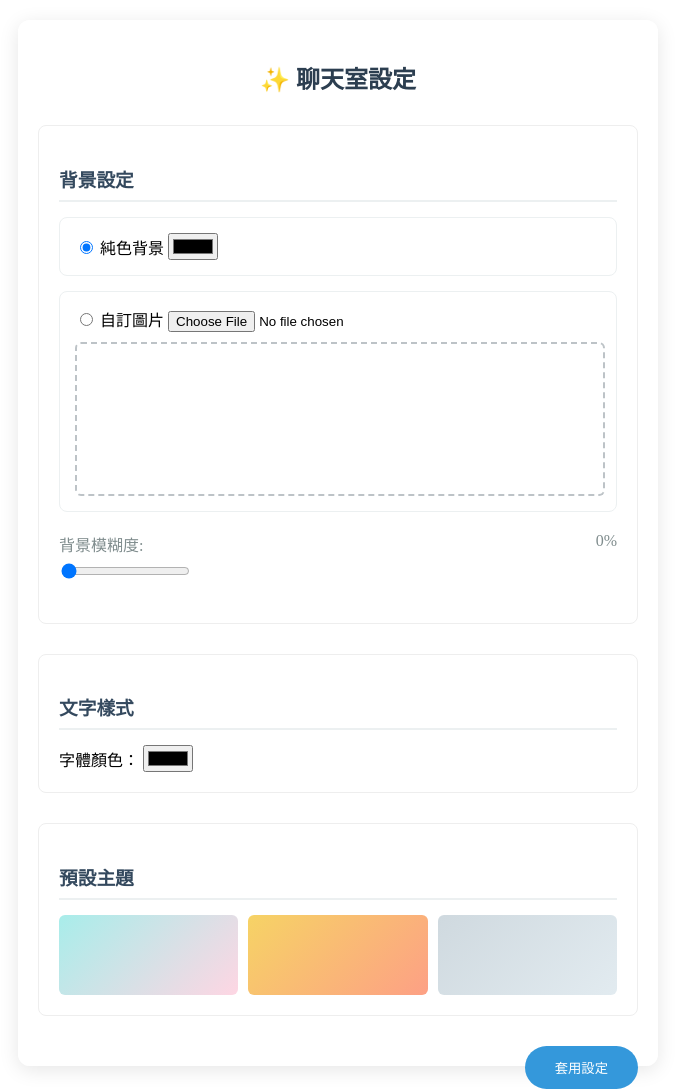
After one commit to kkasd132/chat-room, a Flask app: page /setting in a window 1280 px wide. The commit adds this page. Shown: the whole page, without its empty margins (302-977 px from the left). Run offline with Flask 3, Linux system fonts and the light colour scheme; a user stored in the database is signed in.

Commit message:
更新進度

```diff
--- a/app.py
+++ b/app.py
@@ -91,6 +91,11 @@ def reset_password():
         db.session.commit()
         return jsonify(success=True)
     return jsonify(success=False, message='帳號不存在')
+@app.route('/setting', methods=['GET'])
+def setting():
+    if "username" not in session:
+        return redirect("/login")
+    return render_template("setting.html", username=session["username"])
 
 @app.route('/logout')
 def logout():
--- /dev/null
+++ b/static/js/chat-room.js
@@ -0,0 +1,88 @@
+        // 初始化設定
+        function initSettings() {
+            // 從 localStorage 載入設定
+            const settings = JSON.parse(localStorage.getItem('chatSettings')) || {};
+
+            // 背景類型
+            if(settings.bgType === 'image') {
+                document.getElementById('bg-image').checked = true;
+                document.querySelector('.image-preview').style.backgroundImage = `url(${settings.bgImage})`;
+            } else {
+                document.getElementById('bg-color').checked = true;
+                document.querySelector('.color-picker').value = settings.bgColor || '#ffffff';
+            }
+
+            // 字體顏色
+            if(settings.fontColor) {
+                document.querySelector('.font-color-picker').value = settings.fontColor;
+            }
+
+            // 模糊度
+            if(settings.blurValue) {
+                document.getElementById('blur-range').value = settings.blurValue;
+                document.getElementById('blur-value').textContent = `${settings.blurValue * 10}%`;
+            }
+
+            // 事件監聽
+            document.querySelector('.image-upload').addEventListener('change', handleImageUpload);
+            document.getElementById('blur-range').addEventListener('input', updateBlurValue);
+            document.querySelectorAll('.theme-preset').forEach(preset => {
+                preset.addEventListener('click', applyPresetTheme);
+            });
+        }
+
+        function handleImageUpload(e) {
+            const file = e.target.files[0];
+            if (file) {
+                const reader = new FileReader();
+                reader.onload = function(event) {
+                    const preview = document.querySelector('.image-preview');
+                    preview.style.backgroundImage = `url(${event.target.result})`;
+                    localStorage.setItem('chatSettings', JSON.stringify({
+                        ...JSON.parse(localStorage.getItem('chatSettings') || '{}'),
+                        bgImage: event.target.result,
+                        bgType: 'image'
+                    }));
+                }
+                reader.readAsDataURL(file);
+            }
+        }
+
+        function updateBlurValue(e) {
+            const value = e.target.value;
+            document.getElementById('blur-value').textContent = `${value * 10}%`;
+            localStorage.setItem('chatSettings', JSON.stringify({
+                ...JSON.parse(localStorage.getItem('chatSettings') || '{}'),
+                blurValue: value
+            }));
+        }
+
+        function applyPresetTheme(e) {
+            const bgImage = e.target.style.backgroundImage;
+            document.querySelector('.image-preview').style.backgroundImage = bgImage;
+            localStorage.setItem('chatSettings', JSON.stringify({
+                ...JSON.parse(localStorage.getItem('chatSettings') || '{}'),
+                bgImage: bgImage.replace(/url\(["']?(.*?)["']?\)/, '$1'),
+                bgType: 'image'
+            }));
+        }
+
+function applySettings() {
+    const settings = JSON.parse(localStorage.getItem('chatSettings') || '{}');
+
+    // 應用背景
+    if(settings.bgType === 'image') {
+        document.body.style.background = `url(${settings.bgImage}) center/cover`;
+    } else {
+        document.body.style.background = settings.bgColor;
+    }
+
+    // 應用模糊度
+    document.body.style.backdropFilter = `blur(${settings.blurValue || 0}px)`;
+
+    // 應用字體顏色
+    document.documentElement.style.setProperty('--font-color', settings.fontColor || '#2c3e50');
+
+    // 返回聊天室
+    window.history.back();
+}
--- /dev/null
+++ b/templates/setting.html
@@ -0,0 +1,158 @@
+<!DOCTYPE html>
+<html>
+<head>
+    <meta charset="utf-8">
+    <title>聊天室設定</title>
+    <style>
+        .settings-container {
+            padding: 20px;
+            max-width: 600px;
+            margin: 20px auto;
+            background: rgba(255, 255, 255, 0.95);
+            border-radius: 12px;
+            box-shadow: 0 4px 20px rgba(0,0,0,0.1);
+        }
+
+        .setting-group {
+            margin-bottom: 30px;
+            padding: 20px;
+            border: 1px solid #eee;
+            border-radius: 8px;
+        }
+
+        h2 {
+            color: #2c3e50;
+            margin-bottom: 30px;
+            text-align: center;
+        }
+
+        h3 {
+            color: #34495e;
+            margin-bottom: 15px;
+            border-bottom: 2px solid #ecf0f1;
+            padding-bottom: 8px;
+        }
+
+        .bg-option {
+            margin: 15px 0;
+            padding: 15px;
+            border: 1px solid #ecf0f1;
+            border-radius: 8px;
+            transition: all 0.3s ease;
+        }
+
+        .bg-option:hover {
+            transform: translateY(-2px);
+            box-shadow: 0 3px 10px rgba(0,0,0,0.05);
+        }
+
+        .image-preview {
+            width: 100%;
+            height: 150px;
+            border: 2px dashed #bdc3c7;
+            margin-top: 10px;
+            background-size: cover;
+            background-position: center;
+            border-radius: 6px;
+        }
+
+        .theme-presets {
+            display: grid;
+            grid-template-columns: repeat(3, 1fr);
+            gap: 10px;
+            margin-top: 10px;
+        }
+
+        .theme-preset {
+            height: 80px;
+            border-radius: 6px;
+            cursor: pointer;
+            transition: transform 0.2s;
+            background-size: cover;
+        }
+
+        .theme-preset:hover {
+            transform: scale(1.05);
+        }
+
+        .slider-container {
+            margin: 20px 0;
+        }
+
+        .slider-label {
+            display: flex;
+            justify-content: space-between;
+            margin-bottom: 5px;
+            color: #7f8c8d;
+        }
+
+        .apply-btn {
+            background: #3498db;
+            color: white;
+            padding: 12px 30px;
+            border: none;
+            border-radius: 25px;
+            cursor: pointer;
+            float: right;
+            transition: all 0.3s ease;
+        }
+
+        .apply-btn:hover {
+            background: #2980b9;
+            transform: translateY(-2px);
+            box-shadow: 0 5px 15px rgba(52,152,219,0.3);
+        }
+    </style>
+</head>
+<body>
+    <div class="settings-container">
+        <h2>✨ 聊天室設定</h2>
+
+        <div class="setting-group">
+            <h3>背景設定</h3>
+            <div class="bg-options">
+                <div class="bg-option">
+                    <input type="radio" id="bg-color" name="bg-type" checked>
+                    <label for="bg-color">純色背景</label>
+                    <input type="color" class="color-picker">
+                </div>
+
+                <div class="bg-option">
+                    <input type="radio" id="bg-image" name="bg-type">
+                    <label for="bg-image">自訂圖片</label>
+                    <input type="file" accept="image/*" class="image-upload">
+                    <div class="image-preview"></div>
+                </div>
+
+                <div class="slider-container">
+                    <div class="slider-label">
+                        <span>背景模糊度:</span>
+                        <span id="blur-value">0%</span>
+                    </div>
+                    <input type="range" id="blur-range" min="0" max="10" value="0" step="1">
+                </div>
+            </div>
+        </div>
+
+        <div class="setting-group">
+            <h3>文字樣式</h3>
+            <div class="font-controls">
+                <label>字體顏色：</label>
+                <input type="color" class="font-color-picker">
+            </div>
+        </div>
+
+        <div class="setting-group">
+            <h3>預設主題</h3>
+            <div class="theme-presets">
+                <div class="theme-preset" style="background: linear-gradient(135deg, #a8edea 0%, #fed6e3 100%)"></div>
+                <div class="theme-preset" style="background: linear-gradient(135deg, #f6d365 0%, #fda085 100%)"></div>
+                <div class="theme-preset" style="background: linear-gradient(135deg, #cfd9df 0%, #e2ebf0 100%)"></div>
+            </div>
+        </div>
+
+        <button class="apply-btn" onclick="applySettings()">套用設定</button>
+    </div>
+    <script src="{{ url_for('static', filename='js/chat-room.js') }}"></script>
+</body>
+</html>
```
Also changed, not shown: static/css/chat-room.css (added, +96 -0 lines), templates/index.html (+45 -36 lines), instance/chat.db, 1 other file.
